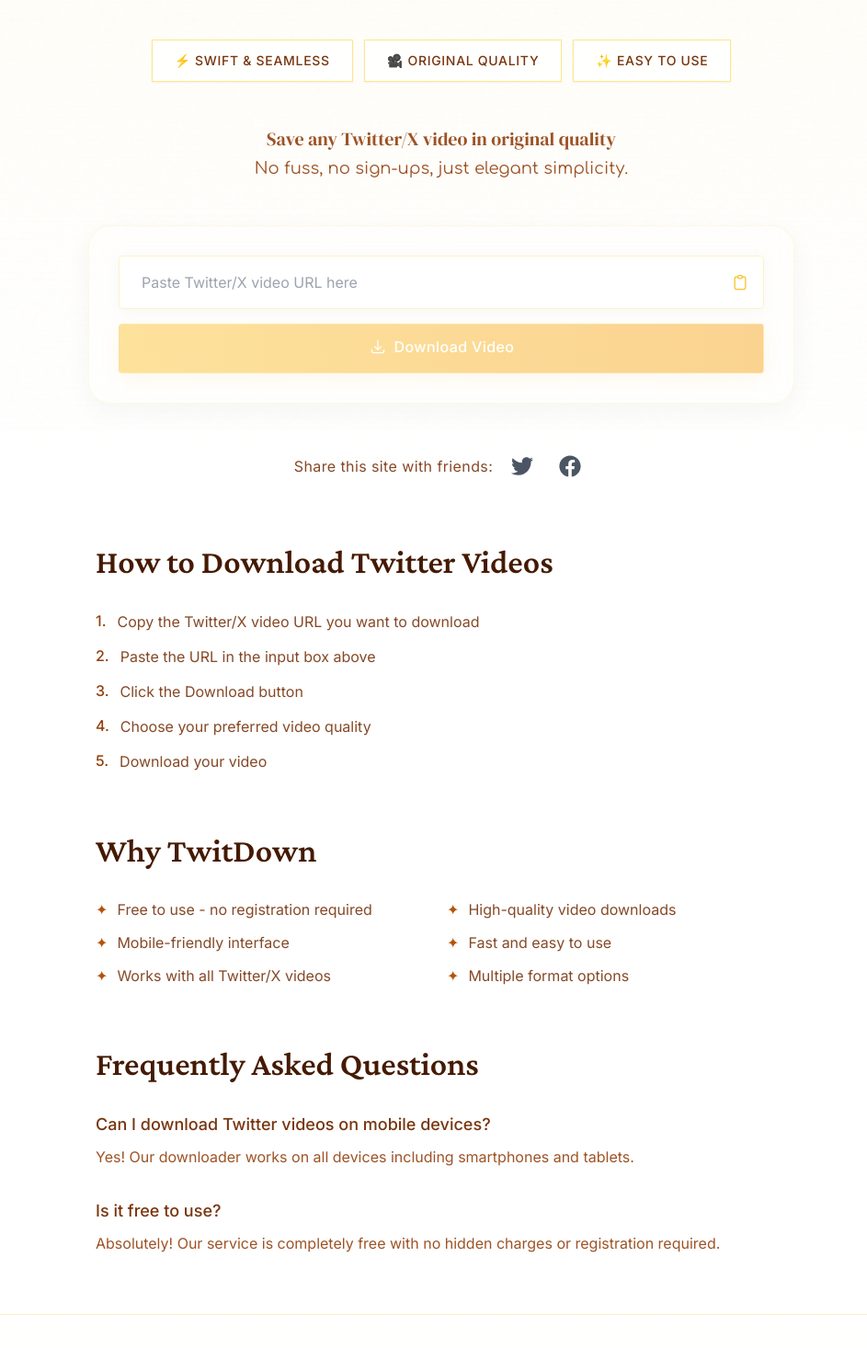
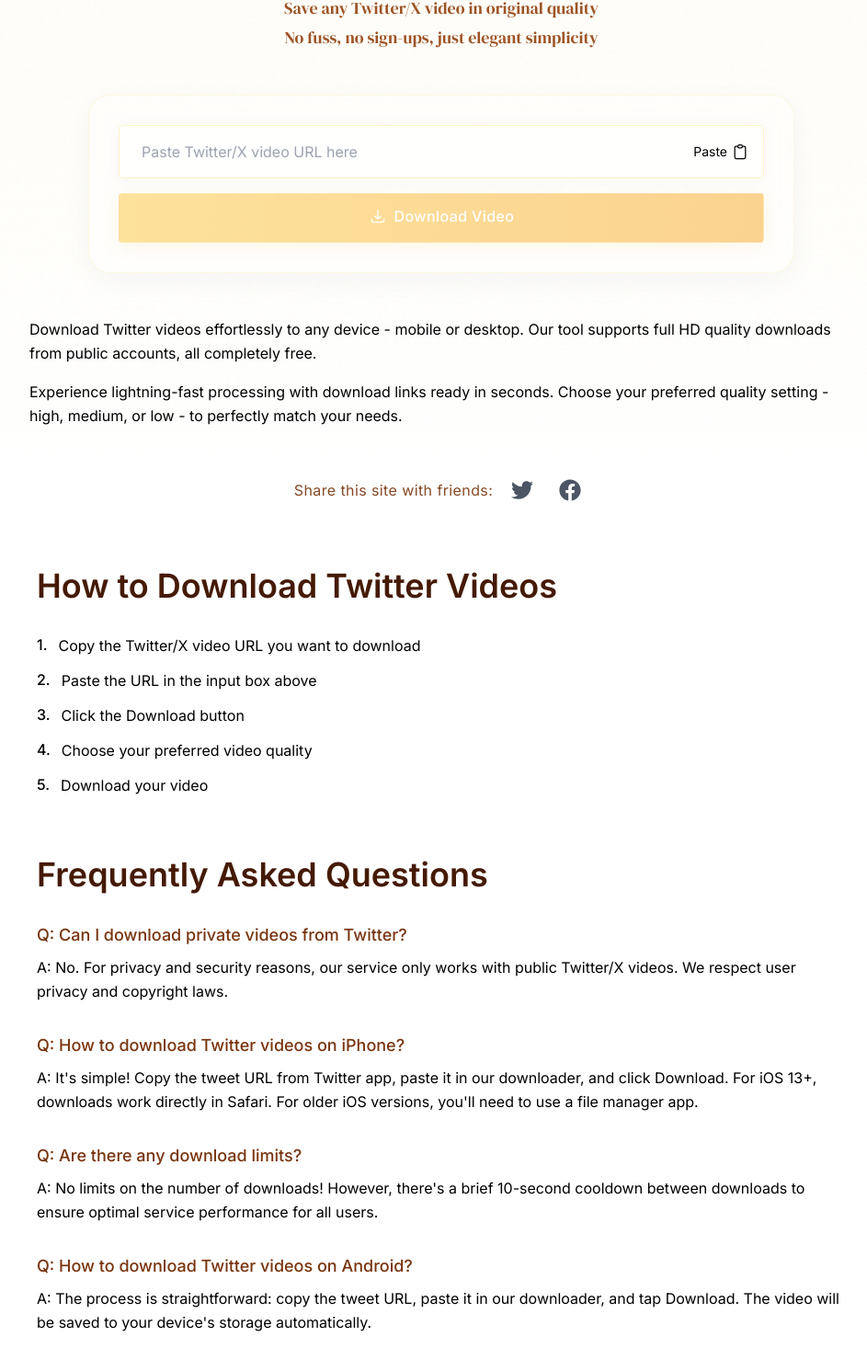
Before and after one commit to ultrasev/twitdown, a Next.js app: page / in a window 1280 px wide. Shown: the part 331-1797 px from the top of the page at 92% size, without its empty margins (160-1103 px from the left). Built offline with nearby package versions, Linux system fonts and the light colour scheme; a web font is replaced by a local one.

Commit message:
refactor: Remove unused font imports and optimize ContentSection component

```diff
--- a/app/components/ContentSection.tsx
+++ b/app/components/ContentSection.tsx
@@ -1,12 +1,4 @@
 import React from "react";
-import { Crimson_Pro, Inter } from "next/font/google";
-
-const crimsonPro = Crimson_Pro({
-  subsets: ["latin"],
-  weight: ["500", "600"], // 500用来做常规显示，600用来加重
-  style: ["normal", "italic"], // 支持斜体，以防后续需要
-});
-const inter = Inter({ subsets: ["latin"] });
 
 interface ContentSectionProps {
   howToSteps: string[];
@@ -14,34 +6,70 @@
   faqs: { q: string; a: string }[];
 }
 
-export default function ContentSection({
-  howToSteps,
-  features,
-  faqs,
-}: ContentSectionProps) {
+const howToSteps = [
+  "Copy the Twitter/X video URL you want to download",
+  "Paste the URL in the input box above",
+  "Click the Download button",
+  "Choose your preferred video quality",
+  "Download your video",
+];
+
+const features = [
+  "Free to use - no registration required",
+  "High-quality video downloads",
+  "Mobile-friendly interface",
+  "Fast and easy to use",
+  "Works with all Twitter/X videos",
+  "Multiple format options",
+];
+
+export default function ContentSection() {
+  const faqs = [
+    {
+      q: "Can I download private videos from Twitter?",
+      a: "No. For privacy and security reasons, our service only works with public Twitter/X videos. We respect user privacy and copyright laws.",
+    },
+    {
+      q: "How to download Twitter videos on iPhone?",
+      a: "It's simple! Copy the tweet URL from Twitter app, paste it in our downloader, and click Download. For iOS 13+, downloads work directly in Safari. For older iOS versions, you'll need to use a file manager app.",
+    },
+    {
+      q: "Are there any download limits?",
+      a: "No limits on the number of downloads! However, there's a brief 10-second cooldown between downloads to ensure optimal service performance for all users.",
+    },
+    {
+      q: "How to download Twitter videos on Android?",
+      a: "The process is straightforward: copy the tweet URL, paste it in our downloader, and tap Download. The video will be saved to your device's storage automatically.",
+    },
+    {
+      q: "What video formats are supported?",
+      a: "Our service supports downloading videos in MP4 format, which is compatible with all modern devices and platforms. You can choose between different quality options when available.",
+    },
+  ];
+
   return (
-    <div className="max-w-3xl mx-auto mt-16 space-y-16 px-2">
+    <div className="max-w-4xl mx-auto mt-16 space-y-16 px-2">
       {/* How-to Section */}
       <section>
         <h2
-          className={`${crimsonPro.className} text-3xl sm:text-4xl text-amber-950 mb-8 font-semibold`}
+          className={`text-3xl sm:text-4xl text-amber-950 mb-8 font-semibold`}
         >
           How to Download Twitter Videos
         </h2>
-        <ol className={`${inter.className} space-y-3`}>
+        <ol className={`space-y-3`}>
           {howToSteps.map((step, index) => (
             <li key={index} className="flex gap-3">
-              <span className="text-amber-800 font-medium">{index + 1}.</span>
-              <span className="text-amber-900/90 leading-relaxed">{step}</span>
+              <span className="font-medium">{index + 1}.</span>
+              <span className="leading-relaxed">{step}</span>
             </li>
           ))}
         </ol>
       </section>
 
       {/* Features Section */}
-      <section>
+      {/* <section>
         <h2
-          className={`${crimsonPro.className} text-3xl sm:text-4xl text-amber-950 mb-8 font-semibold`}
+          className={`text-3xl sm:text-4xl text-amber-950 mb-8 font-semibold`}
         >
           Why TwitDown
         </h2>
@@ -49,34 +77,26 @@
           {features.map((feature, index) => (
             <div key={index} className="flex items-center gap-2.5">
               <span className="text-amber-700">✦</span>
-              <span className={`${inter.className} text-amber-900/90`}>
-                {feature}
-              </span>
+              <span className={`text-amber-900/90`}>{feature}</span>
             </div>
           ))}
         </div>
-      </section>
+      </section> */}
 
       {/* FAQ Section */}
       <section>
         <h2
-          className={`${crimsonPro.className} text-3xl sm:text-4xl text-amber-950 mb-8 font-semibold`}
+          className={`text-3xl sm:text-4xl text-amber-950 mb-8 font-semibold`}
         >
           Frequently Asked Questions
         </h2>
         <div className="space-y-8">
           {faqs.map((faq, index) => (
             <div key={index} className="space-y-2">
-              <h3
-                className={`${inter.className} text-lg font-medium text-amber-900`}
-              >
-                {faq.q}
+              <h3 className={`text-lg font-medium text-amber-900`}>
+                Q: {faq.q}
               </h3>
-              <p
-                className={`${inter.className} text-amber-800/90 leading-relaxed`}
-              >
-                {faq.a}
-              </p>
+              <p className={`leading-relaxed`}>A: {faq.a}</p>
             </div>
           ))}
         </div>
--- a/app/components/DownloaderForm.tsx
+++ b/app/components/DownloaderForm.tsx
@@ -21,7 +21,7 @@
 
 function isValidTwitterUrl(url: string): boolean {
   const twitterUrlPattern =
-    /^https?:\/\/((?:x|twitter)\.com)\/[a-zA-Z0-9_]+\/status\/\d+/;
+    /^https?:\/\/((?:mobile\.|)(?:x|twitter)\.com)\/[a-zA-Z0-9_]+\/status\/\d+/;
   return twitterUrlPattern.test(url);
 }
 
@@ -87,10 +87,12 @@
                 navigator.clipboard.readText().then((text) => setUrl(text))
               }
               className="absolute right-4 top-1/2 -translate-y-1/2
-                       text-amber-400 hover:text-amber-600
-                       transition-colors duration-200"
+                       transition-colors duration-200
+                       flex items-center gap-1"
               disabled={isLoading}
+              title="Paste from clipboard"
             >
+              <span className="text-sm">Paste</span>
               <ClipboardIcon />
             </button>
           </div>
--- a/app/components/SectionDownloader.tsx
+++ b/app/components/SectionDownloader.tsx
@@ -2,7 +2,7 @@
 import DownloaderForm from "@/app/components/DownloaderForm";
 import ButtonShare from "./ButtonShare";
 import { DM_Serif_Display, Playfair_Display } from "next/font/google";
-import { comfortaa } from "@/components/Font";
+
 // Initialize the fonts
 const dmSerif = DM_Serif_Display({ weight: "400", subsets: ["latin"] });
 const playfair = Playfair_Display({
@@ -23,38 +23,20 @@
         </div>
 
         <h1
-          className={`${dmSerif.className} text-5xl sm:text-6xl md:text-7xl tracking-tight text-amber-950 leading-[1.1]`}
+          className={`${dmSerif.className} text-3xl sm:text-4xl md:text-5xl tracking-tight text-amber-950 leading-[1.1]`}
         >
           Save Twitter Videos
           <span className="block italic text-amber-800">With Grace</span>
         </h1>
 
-        <div className="flex flex-wrap justify-center gap-3 text-sm">
-          {[
-            "⚡ Swift & Seamless",
-            "🎥 Original Quality",
-            "✨ Easy to Use",
-          ].map((feature) => (
-            <span
-              key={feature}
-              className={`px-6 py-3 bg-white/80 text-amber-900
-                             border border-amber-200 uppercase tracking-wider font-medium
-                             shadow-sm backdrop-blur-sm hover:bg-amber-100 transition-colors
-                             duration-200`}
-            >
-              {feature}
-            </span>
-          ))}
-        </div>
-
         <p
-          className={`${dmSerif.className} text-lg sm:text-xl text-amber-800/90 max-w-2xl mx-auto leading-relaxed`}
+          className={`${dmSerif.className} text-base sm:text-lg text-amber-800/90 max-w-2xl mx-auto leading-relaxed`}
         >
           Save any Twitter/X video in original quality
           <span
-            className={`${comfortaa.className} block mt-1 text-base sm:text-lg font-normal`}
+            className={`${dmSerif.className} block mt-1 text-base sm:text-lg font-normal`}
           >
-            No fuss, no sign-ups, just elegant simplicity.
+            No fuss, no sign-ups, just elegant simplicity
           </span>
         </p>
 
@@ -66,6 +48,19 @@
           <DownloaderForm />
         </Suspense>
 
+        <div className="space-y-4 text-left">
+          <p className={`text-base leading-relaxed`}>
+            Download Twitter videos effortlessly to any device - mobile or
+            desktop. Our tool supports full HD quality downloads from public
+            accounts, all completely free.
+          </p>
+          <p className={`text-base leading-relaxed`}>
+            Experience lightning-fast processing with download links ready in
+            seconds. Choose your preferred quality setting - high, medium, or
+            low - to perfectly match your needs.
+          </p>
+        </div>
+
         <ButtonShare url="https://twitdown.com" />
       </div>
     </div>
--- a/app/page.tsx
+++ b/app/page.tsx
@@ -31,34 +31,6 @@
     "Free online Twitter video downloader. Download X/Twitter videos in HD quality. No login required, supports multiple video formats and resolutions.",
 };
 
-const howToSteps = [
-  "Copy the Twitter/X video URL you want to download",
-  "Paste the URL in the input box above",
-  "Click the Download button",
-  "Choose your preferred video quality",
-  "Download your video",
-];
-
-const features = [
-  "Free to use - no registration required",
-  "High-quality video downloads",
-  "Mobile-friendly interface",
-  "Fast and easy to use",
-  "Works with all Twitter/X videos",
-  "Multiple format options",
-];
-
-const faqs = [
-  {
-    q: "Can I download Twitter videos on mobile devices?",
-    a: "Yes! Our downloader works on all devices including smartphones and tablets.",
-  },
-  {
-    q: "Is it free to use?",
-    a: "Absolutely! Our service is completely free with no hidden charges or registration required.",
-  },
-];
-
 export default function Home() {
   return (
     <main className="flex-1">
@@ -69,11 +41,7 @@
 
       <div className="container mx-auto">
         <SectionDownloader />
-        <ContentSection
-          howToSteps={howToSteps}
-          features={features}
-          faqs={faqs}
-        />
+        <ContentSection />
       </div>
     </main>
   );
```
